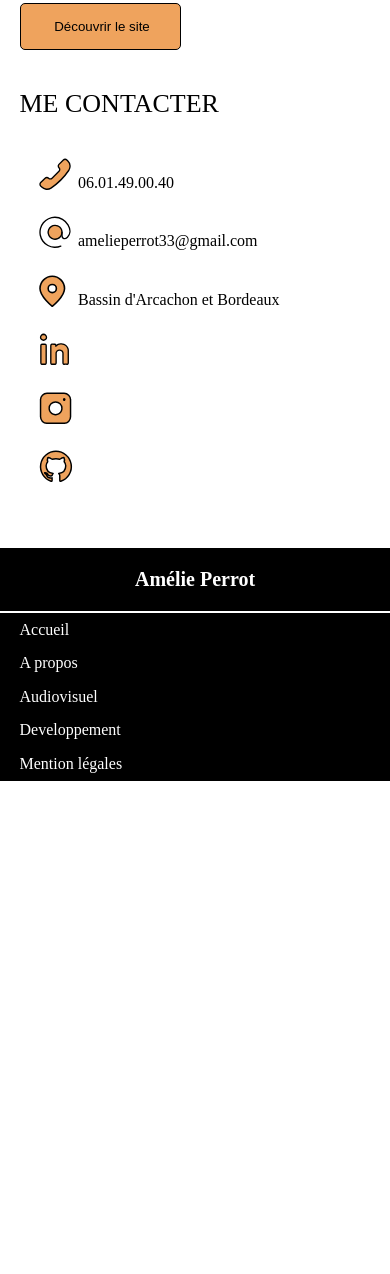
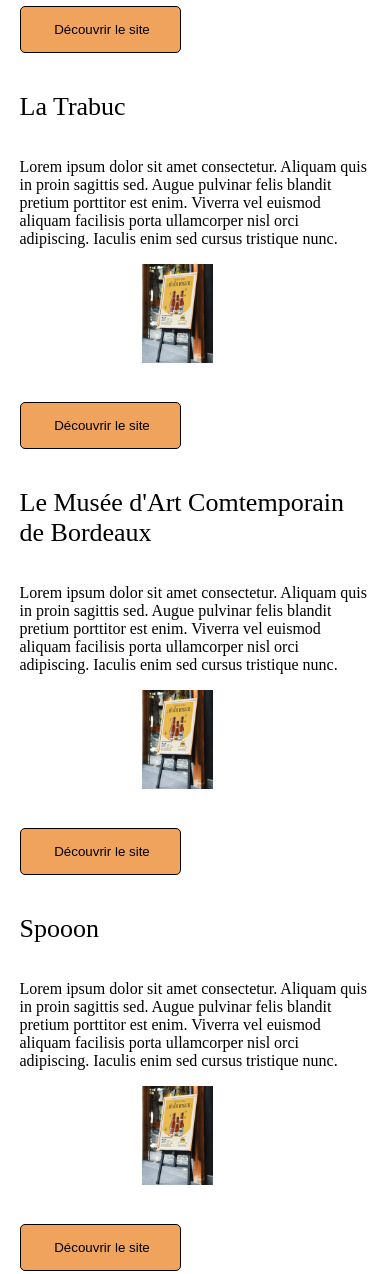
Before and after one commit to amelieprt/Portfolio, a plain HTML site: page developpement.html in a window 390 px wide. Shown: the part 618-1892 px from the top of the page. Before the commit the page ends 1399 px from the top, so only its background shows below. Drawn offline with Linux system fonts and the light colour scheme.

Commit message:
mise a jour photo + page developpement

```diff
--- a/CSS/Audiovisuel.css
+++ b/CSS/Audiovisuel.css
@@ -76,6 +76,8 @@ margin-left: 5%;
 }
 
 .motion-content img {
+    width: 20%;
+    height: auto;
     margin-right: 10%;
 }
 
--- a/CSS/developpement.css
+++ b/CSS/developpement.css
@@ -3,6 +3,8 @@
     margin-left: 5%;
 }
 
+
+/*  Le site du PDM */
 .PDM-content {
     display: flex;
     flex-direction: row;
@@ -17,3 +19,113 @@
     height: auto;
     margin-right: 10%;
 }
+
+/* Le site e-commerce de la trabuc */
+.trabuc-content {
+    display: flex;
+    flex-direction: row;
+    margin-left: 5%;
+    margin-right: 5%;
+}
+.trabuc-content p {
+    margin-right: 20%;
+}
+.trabuc-content img {
+    width: 20%;
+    height: auto;
+    margin-right: 10%;
+}
+
+
+/* le site de CAPC */
+.capc-content {
+    display: flex;
+    flex-direction: row;
+    margin-left: 5%;
+    margin-right: 5%;
+}
+.capc-content p {
+    margin-right: 20%;
+}
+.capc-content img {
+    width: 20%;
+    height: auto;
+    margin-right: 10%;
+}
+
+/* worshop spooon */
+
+.spooon-content {
+    display: flex;
+    flex-direction: row;
+    margin-left: 5%;
+    margin-right: 5%;
+}
+.spooon-content p {
+    margin-right: 20%;
+}
+.spooon-content img {
+    width: 20%;
+    height: auto;
+    margin-right: 10%;
+}
+
+
+
+@media (max-width: 500px) {
+
+    .PDM-content {
+        display: flex;
+        flex-direction: column;
+        margin-left: 5%;
+        margin-right: 5%;
+        margin-bottom: 10%;
+        align-items: center;
+    }
+    .PDM-content p {
+        margin-right: 0%;
+    }
+
+
+    .trabuc-content {
+
+        flex-direction: column;
+        margin-left: 5%;
+        margin-right: 5%;
+        margin-bottom: 10%;
+        align-items: center;
+    }
+
+    .trabuc-content p {
+        margin-right: 0%;
+    }
+
+    .CAPC h2 {
+
+        margin-right: 5%;
+    }
+    .capc-content {
+        flex-direction: column;
+        margin-left: 5%;
+        margin-right: 5%;
+        margin-bottom: 10%;
+        align-items: center;
+    }
+    .capc-content p {
+        margin-right: 0%;
+    }
+    .spooon-content {
+
+        flex-direction: column;
+        margin-left: 5%;
+        margin-right: 5%;
+        margin-bottom: 10%;
+        align-items: center;
+    }
+
+    .spooon-content p {
+        margin-right: 0%;
+    }
+
+
+    }
--- a/CSS/header.css
+++ b/CSS/header.css
@@ -1,6 +1,4 @@
-/* header {
-    margin-right: 1%;
-} */
+
 
 header img {
     padding-left: 2%;
--- a/developpement.html
+++ b/developpement.html
@@ -61,7 +61,47 @@
             Iaculis enim sed cursus tristique nunc.</p>
             <img src="img/Logo_Pdm.jpg" alt="Logo du pas du marquis projet personnel developpement du site internet">
         </div>
-        <input class="acceder-film" type="button" value=" Découvrir le site">
+        <a href="https://centreequestrelepasdumarquis.netlify.app/"><input class="acceder-film" type="button" value=" Découvrir le site"></a>
+    </section>
+
+    <section>
+        <h2>La Trabuc </h2>
+        <div class="trabuc-content">
+            <p>Lorem ipsum dolor sit amet consectetur.
+            Aliquam quis in proin sagittis sed.
+            Augue pulvinar felis blandit pretium porttitor est enim.
+            Viverra vel euismod aliquam facilisis porta ullamcorper nisl orci adipiscing.
+            Iaculis enim sed cursus tristique nunc.</p>
+            <img src="img/trabuc.jpg" alt="Mokup de la refonte d'une affiche sur une terrasse pour la marque la trabuc">
+        </div>
+        <a href="https://latrabuc.netlify.app/"><input class="acceder-film" type="button" value=" Découvrir le site"></a>
+    </section>
+
+    <section class="CAPC">
+        <h2>Le Musée d'Art Comtemporain de Bordeaux </h2>
+        <div class="capc-content">
+            <p>Lorem ipsum dolor sit amet consectetur.
+            Aliquam quis in proin sagittis sed.
+            Augue pulvinar felis blandit pretium porttitor est enim.
+            Viverra vel euismod aliquam facilisis porta ullamcorper nisl orci adipiscing.
+            Iaculis enim sed cursus tristique nunc.</p>
+            <img src="img/trabuc.jpg" alt="Mokup de la refonte d'une affiche sur une terrasse pour la marque la trabuc">
+        </div>
+        <a href="https://capc-bordeaux.netlify.app/"><input class="acceder-film" type="button" value=" Découvrir le site"></a>
+    </section>
+
+
+    <section>
+        <h2>Spooon</h2>
+        <div class="spooon-content">
+            <p>Lorem ipsum dolor sit amet consectetur.
+            Aliquam quis in proin sagittis sed.
+            Augue pulvinar felis blandit pretium porttitor est enim.
+            Viverra vel euismod aliquam facilisis porta ullamcorper nisl orci adipiscing.
+            Iaculis enim sed cursus tristique nunc.</p>
+            <img src="img/trabuc.jpg" alt="Mokup de la refonte d'une affiche sur une terrasse pour la marque la trabuc">
+        </div>
+        <a href="https://www.spooon.org/"><input class="acceder-film" type="button" value=" Découvrir le site"></a>
     </section>
 
 
```
Also changed, not shown: audiovisuel.html (+15 -15 lines), img/AFFICHE.jpg (added), img/Jumping des sables.jpg (deleted), img/astronaute.jpg (added), img/beaba.jpg (added), img/codage.jpg (added), img/comptoir.jpg (added), img/jumping.png (deleted), img/jumping_arca.jpg (added), img/ratatouille.jpg (added), img/ratatouillebruitage.webp (deleted), img/trabuc.jpg (added).
